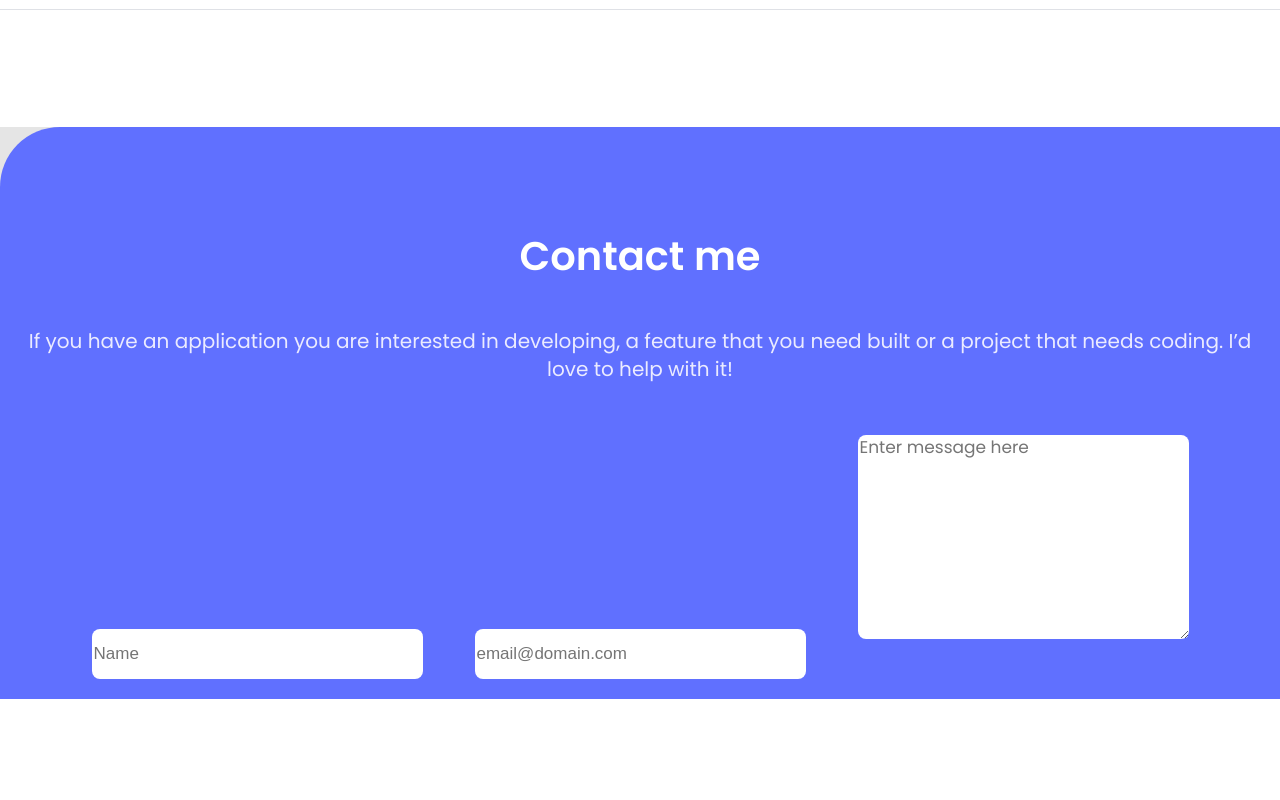
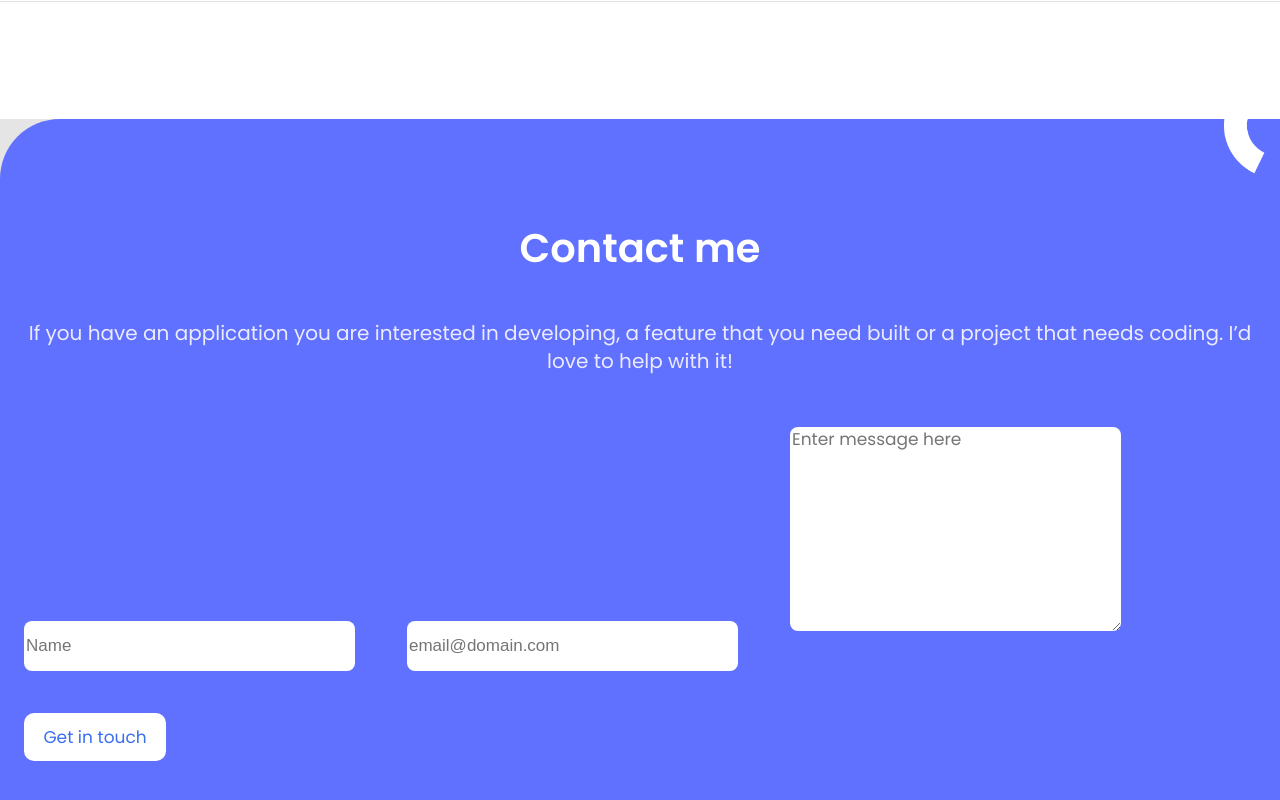
Before and after one commit to binodbhusal/Portfolio, a website: page index.html in a window 1280 px wide. Shown: the part 4532-5332 px from the top of the page. Before the commit the page ends 5231 px from the top, so only its background shows below. Drawn offline with Linux system fonts and the light colour scheme.

Commit message:
New updates

```diff
--- a/index.html
+++ b/index.html
@@ -269,7 +269,7 @@
               rows="10"
               placeholder="Enter message here"
               required></textarea>
-
+           <button type="submit">Get in touch</button>
         </div>
       </section>
 
--- a/style.css
+++ b/style.css
@@ -672,3 +672,16 @@ h3 {
   line-height: 20px;
   font-family: "Poppins", sans-serif;
 }
+
+button {
+  font-family: "Poppins", serif;
+  font-size: 17px;
+  color: #396df2;
+  margin: 22px 0 45px 24px;
+  height: 48px;
+  width: 142px;
+  padding: 12px, 16px, 12px, 16px;
+  border-radius: 10px;
+  background-color: #fff;
+  border: none;
+}
```
